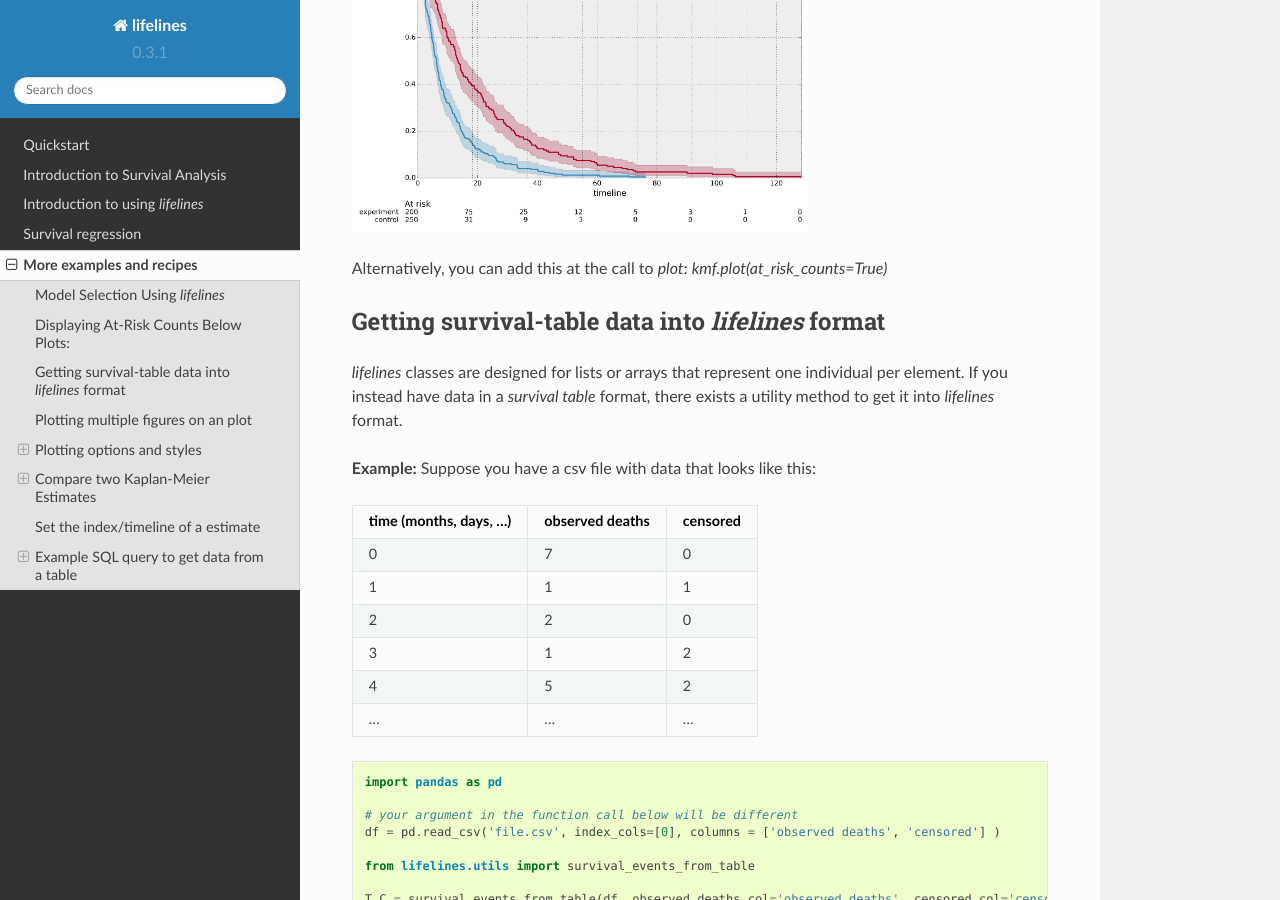
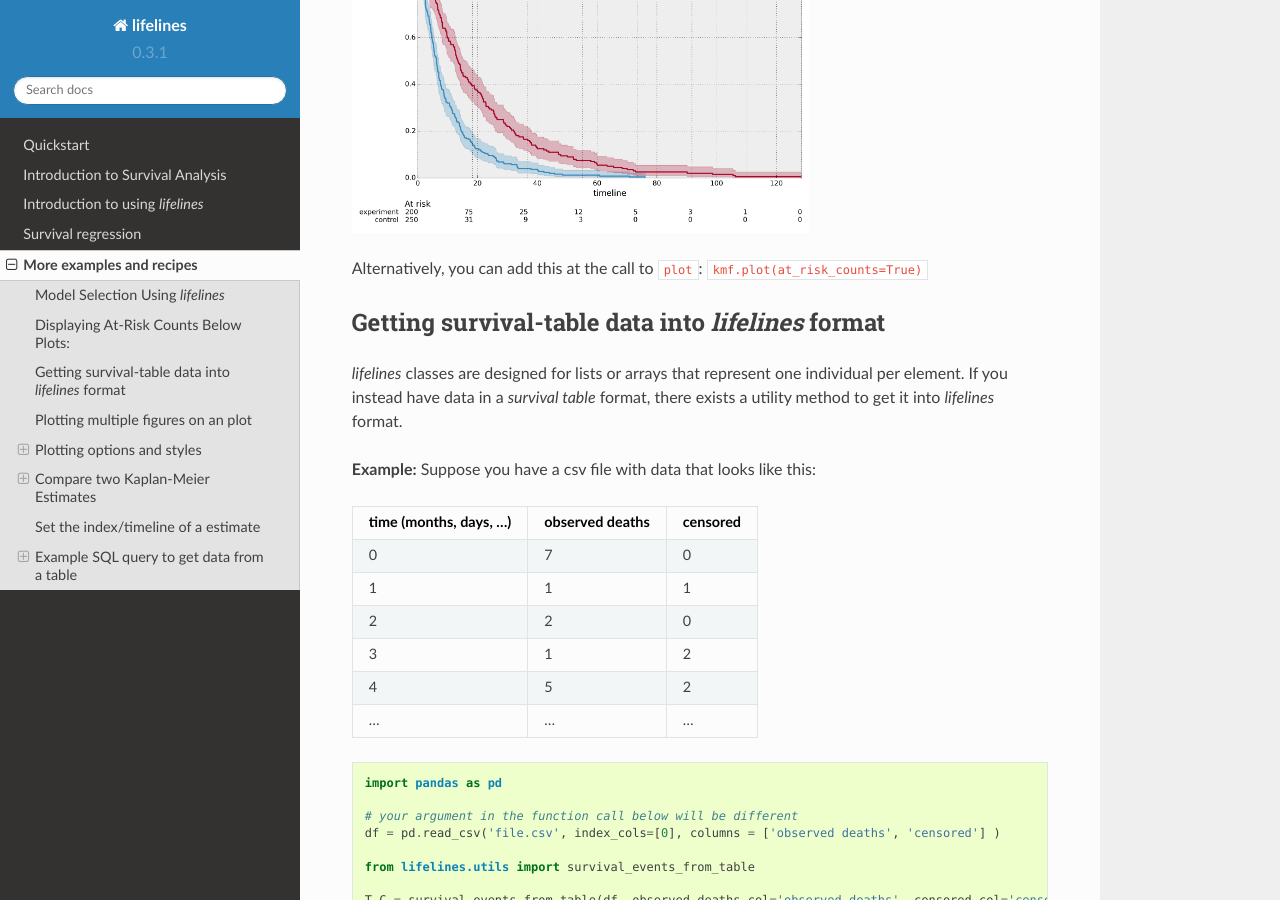
Before and after one commit to CamDavidsonPilon/lifelines, a Sphinx documentation site: the page built from docs/examples.rst, in a window 1280 px wide and 900 px high, scrolled down 1328 px. Built offline with Sphinx 7.4.7 and the Read the Docs theme 2.0.0, drawn with Linux system fonts in a browser that asks for light colours; formulas are drawn with MathJax 3.

Commit message:
fix formatiting

```diff
--- a/docs/examples.rst
+++ b/docs/examples.rst
@@ -58,7 +58,7 @@ will display
    :height: 300
 
 
-Alternatively, you can add this at the call to `plot`: `kmf.plot(at_risk_counts=True)`
+Alternatively, you can add this at the call to ``plot``: ``kmf.plot(at_risk_counts=True)``
 
 
 Getting survival-table data into *lifelines* format
```
